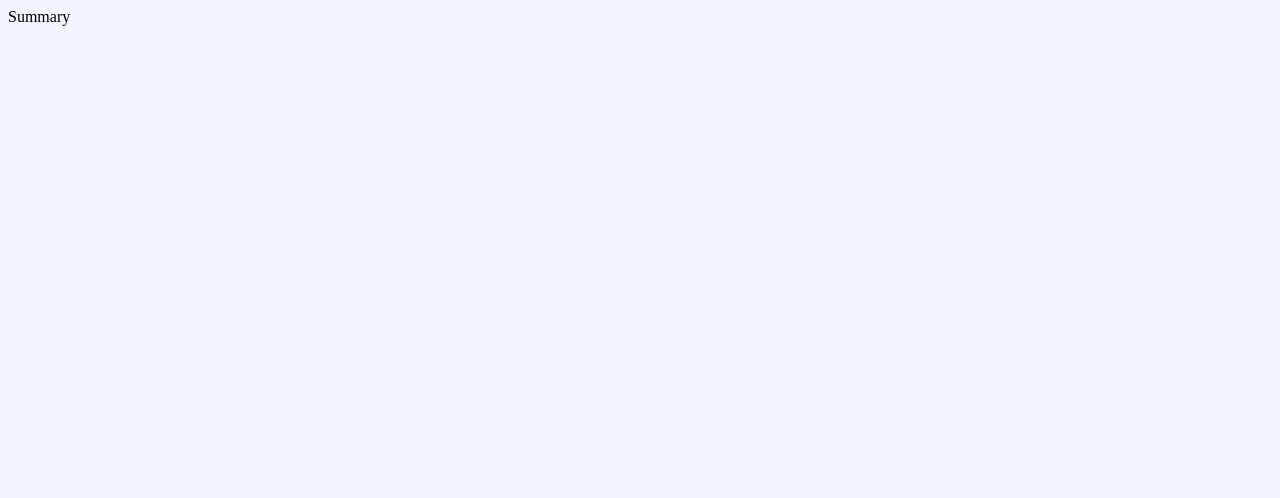
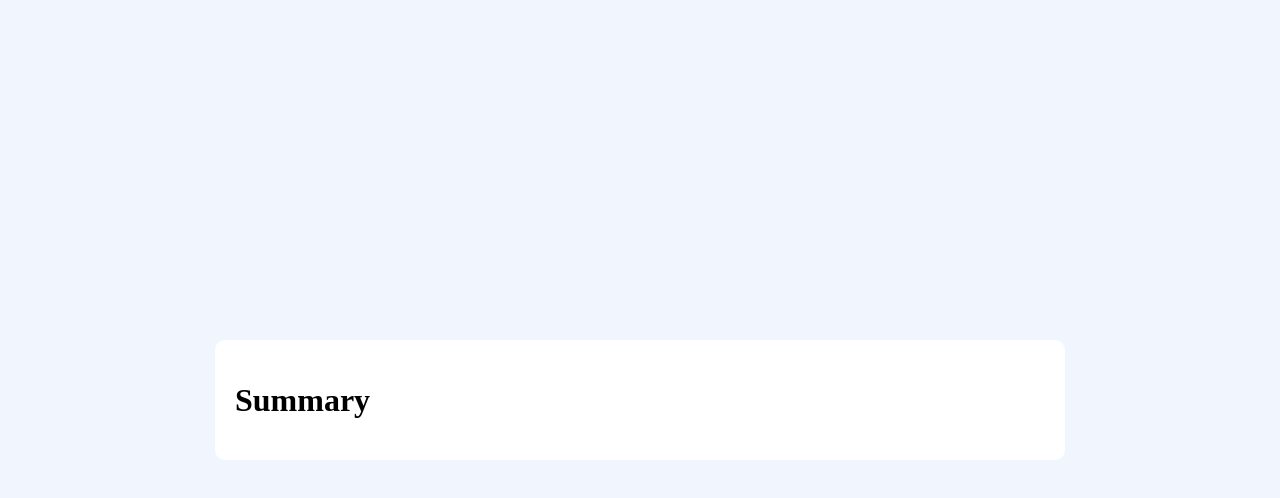
Before and after one commit to itromy/multi-step-form-WIP, a Next.js app: page /summary in a window 1280 px wide. Shown: the top 498 px of the page. Built offline with nearby package versions, Linux system fonts and the light colour scheme.

Commit message:
feat(component): add a component for container

```diff
--- a/src/app/globals.css
+++ b/src/app/globals.css
@@ -1,8 +1,38 @@
 :root {
   --background: #f0f5fe;
   --foreground: #fff;
+  /* breakpoints */
+  --breakpoint-xs: 320px;
+  --breakpoint-sm: 576px;
+  --breakpoint-md: 768px;
+  --breakpoint-lg: 992px;
+  --breakpoint-xl: 1200px;
+  --breakpoint-xxl: 1400px;
+}
+
+* {
+  box-sizing: border-box;
+}
+
+html, body {
+  height: 100%; /* Nötig, damit der Body den gesamten Viewport abdeckt */
+  margin: 0;    /* Entfernt Standard-Margin */
 }
 
 body {
   background: var(--background);
 }
+
+main {
+  padding: 20px 20px;
+  box-sizing: border-box;
+}
+
+@media screen and (min-width: 768px) {
+  main {
+    display: flex;
+    justify-content: center;
+    align-items: center;
+    height: 100%;
+  }
+}
--- a/src/app/layout.tsx
+++ b/src/app/layout.tsx
@@ -13,7 +13,9 @@ export default function RootLayout({
   return (
     <html lang="en">
       <body>
-        {children}
+        <main>
+          {children}
+        </main>
       </body>
     </html>
   );
--- a/src/app/summary/page.tsx
+++ b/src/app/summary/page.tsx
@@ -1,9 +1,11 @@
+import Container from "@/components/Container";
+
 export default function SummaryPage() {
   return (
-    <div>
-      <main>
-        Summary
-      </main>
-    </div>
+    <>
+      <Container>
+        <h1>Summary</h1>
+      </Container>
+    </>
   );
 }
--- /dev/null
+++ b/src/components/Container.module.css
@@ -0,0 +1,7 @@
+.container {
+    background: var(--foreground);
+    padding: 20px;
+    border-radius: 10px; ;
+    width: 100%;
+    max-width: 850px;
+}
--- /dev/null
+++ b/src/components/Container.tsx
@@ -0,0 +1,14 @@
+import React from 'react';
+import styles from './Container.module.css';
+
+export type ContainerProps = {
+    children: React.ReactNode;
+}
+
+export default function Container({ children } : ContainerProps) {
+    return (
+        <div className={styles.container}>
+            {children}
+        </div>
+    )
+}
```
Also changed, not shown: src/app/add-ons/page.tsx (+7 -5 lines), src/app/select-plan/page.tsx (+7 -5 lines), src/app/your-info/page.tsx (+7 -5 lines).
